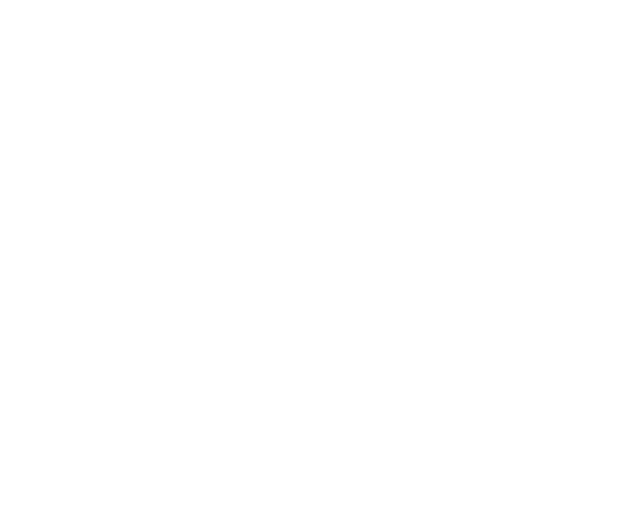
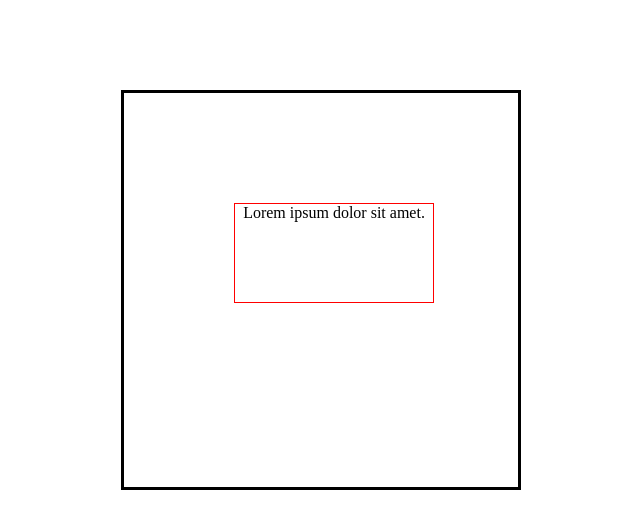
Before and after one commit to QulamSamadli/Qulam-taks, a plain HTML site: page task1/index.html in a window 1280 px wide. Shown: the whole page, without its empty margins (319-959 px from the left). Drawn offline with Linux system fonts and the light colour scheme.

Commit message:
Div hover task1!

```diff
--- a/task1/index.html
+++ b/task1/index.html
@@ -1,11 +1,17 @@
 <!DOCTYPE html>
 <html lang="en">
-<head>
-    <meta charset="UTF-8">
-    <meta name="viewport" content="width=device-width, initial-scale=1.0">
-    <title>Document</title>
-</head>
-<body>
-
-</body>
+  <head>
+    <meta charset="UTF-8" />
+    <meta name="viewport" content="width=device-width, initial-scale=1.0" />
+    <link rel="stylesheet" href="./index.html " />
+    <link rel="stylesheet" href="./style.css" />
+    <title>Task1</title>
+  </head>
+  <body>
+    <div class="hover">
+      <div class="cont">
+        <p>Lorem ipsum dolor sit amet.</p>
+      </div>
+    </div>
+  </body>
 </html>
--- a/task1/style.css
+++ b/task1/style.css
@@ -0,0 +1,25 @@
+*{
+    margin: 0;
+    padding: 0;
+    box-sizing: border-box;
+}
+
+.hover{
+    width: 400px;
+    height: 400px;
+    border: 3px solid black;
+    margin: 90px auto;
+}
+.cont{
+    width: 200px;
+    height: 100px;
+    margin: 110px;
+    border: 1px solid red;
+    text-align: center;
+}
+.hover:hover p{
+    color: red;
+}
+ .cont:hover p {
+    color: black ;
+}
```
